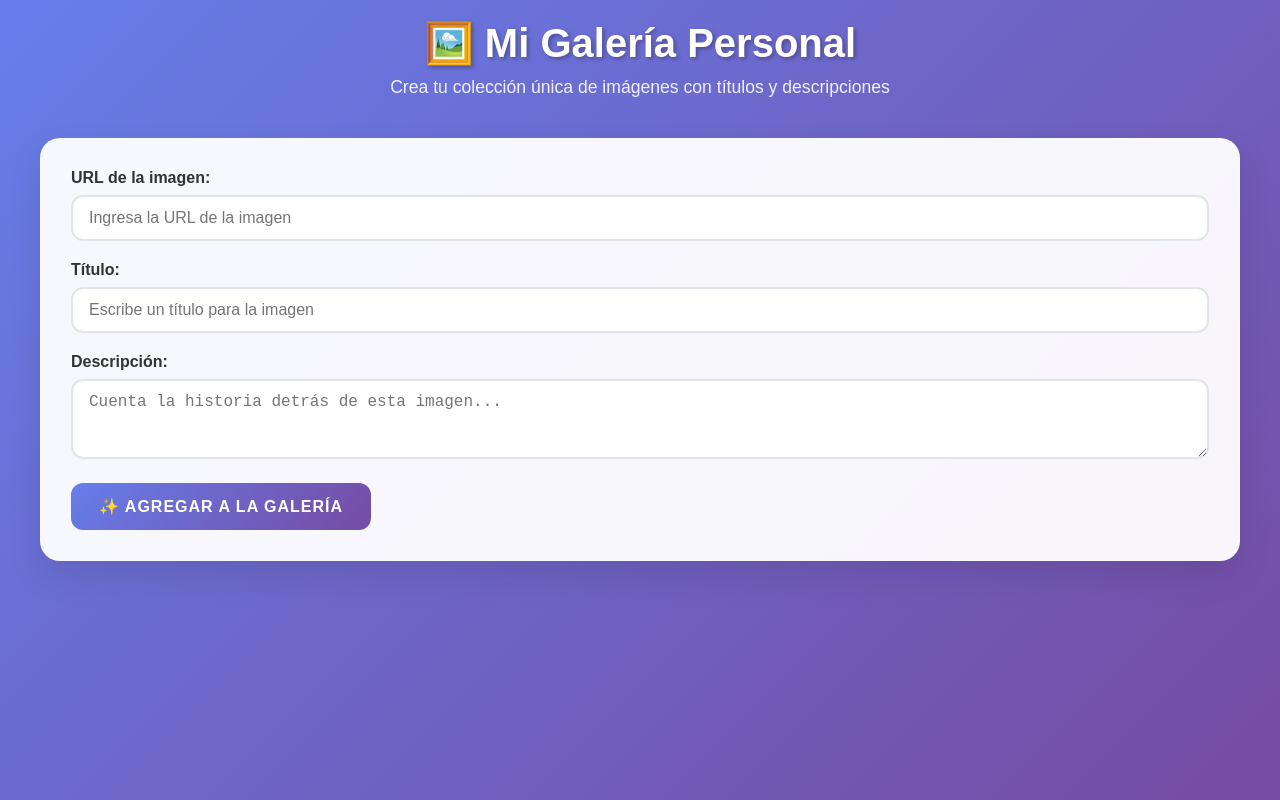
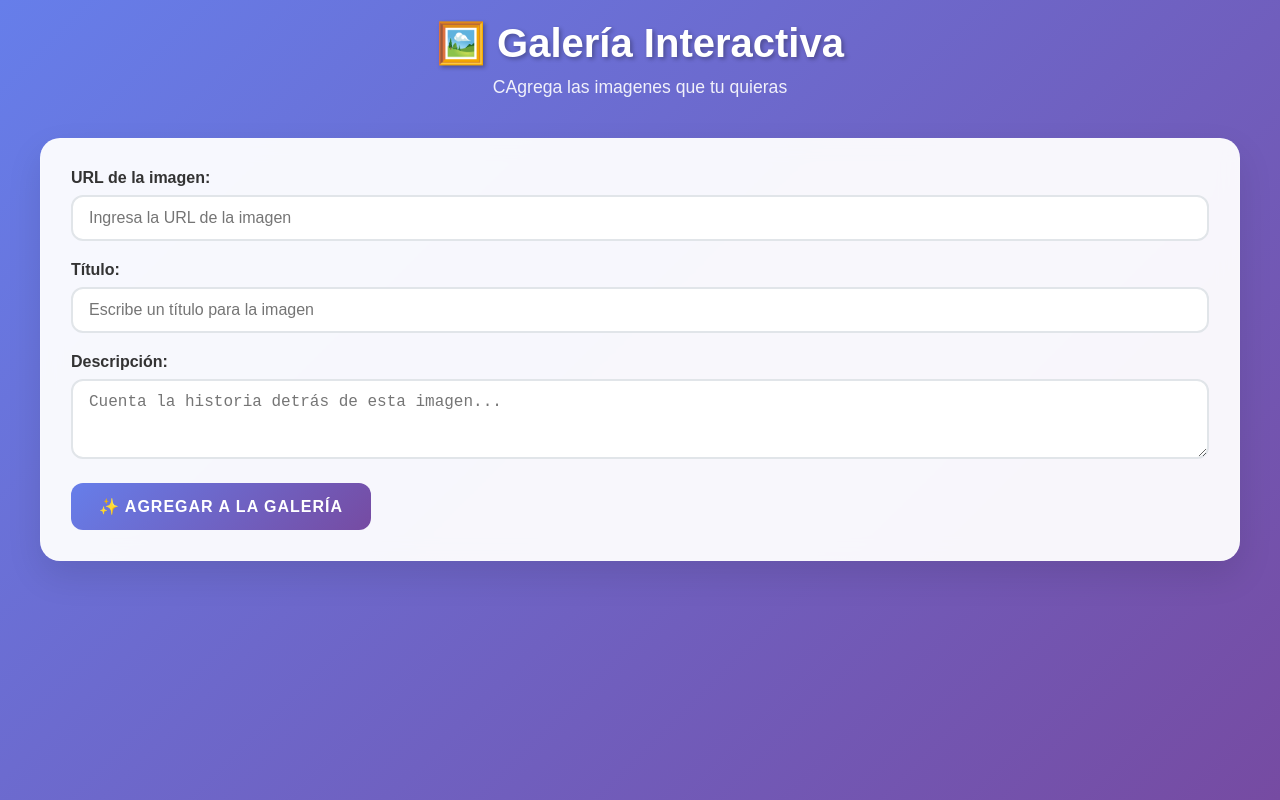
Before and after one commit to joafetgd/Galeria_interactiva, a plain HTML site: page index.html in a window 1280 px wide. Drawn offline with Linux system fonts and the light colour scheme.

Commit message:
Update index.html

```diff
--- a/index.html
+++ b/index.html
@@ -225,8 +225,8 @@
 <body>
     <div class="contenedor">
         <div class="titulo">
-            <h1>🖼️ Mi Galería Personal</h1>
-            <p>Crea tu colección única de imágenes con títulos y descripciones</p>
+            <h1>🖼️ Galería Interactiva</h1>
+            <p>CAgrega las imagenes que tu quieras</p>
         </div>
 
         <div class="seccion-subir">
```
